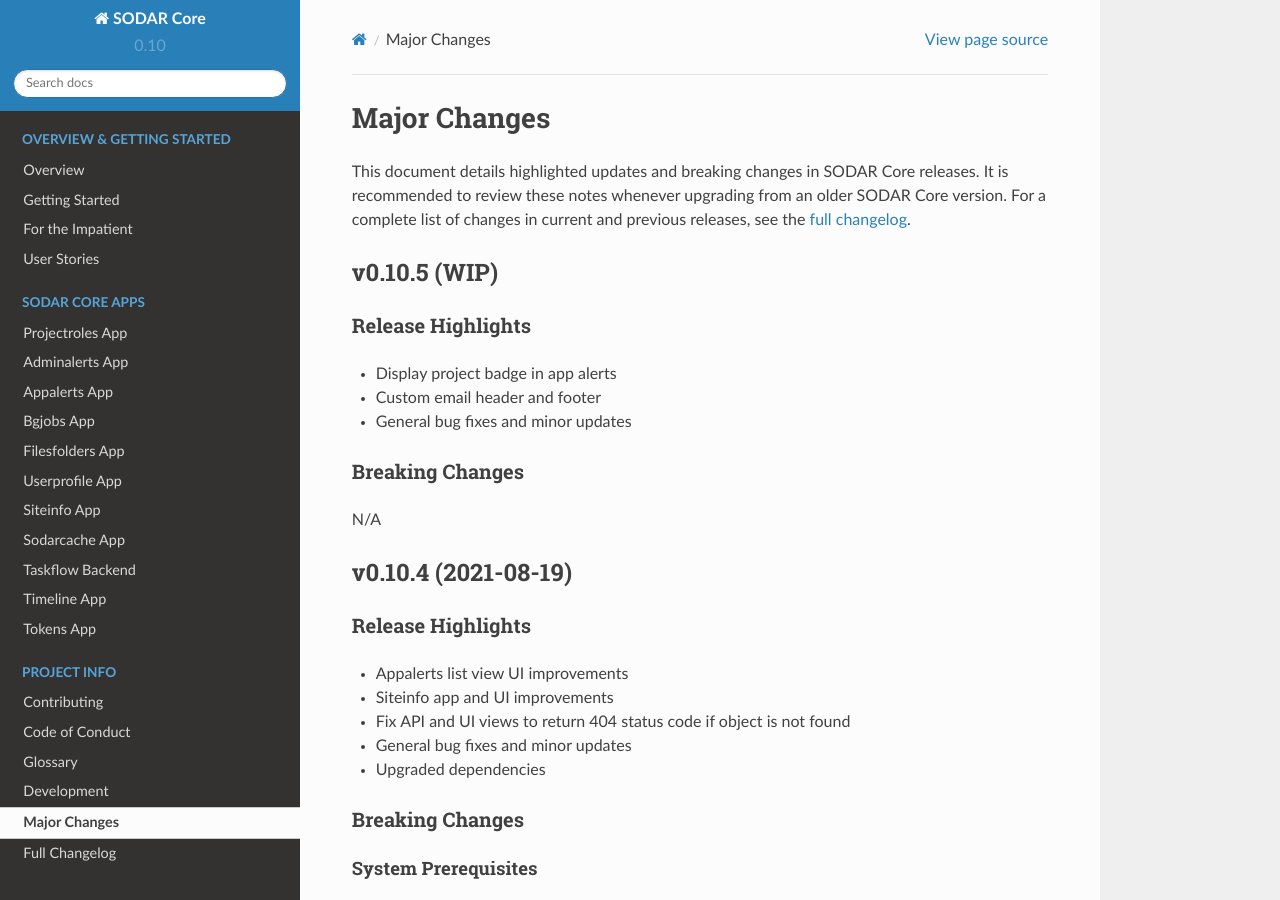
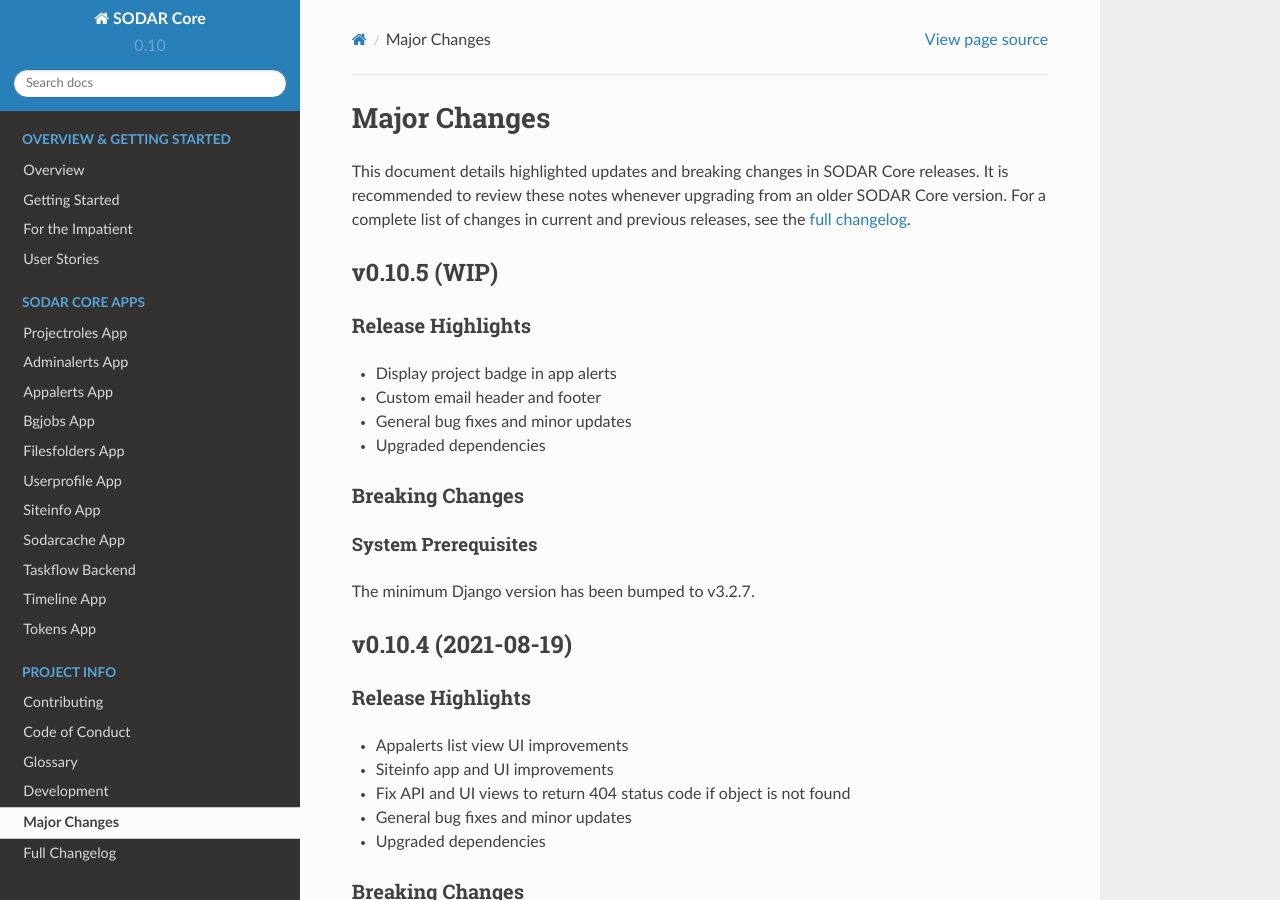
Before and after one commit to bihealth/sodar-core-legacy, a Sphinx documentation site: the page built from docs/source/major_changes.rst, in a window 1280 px wide and 900 px high. Built offline with Sphinx 7.4.7 and the Read the Docs theme 2.0.0, drawn with Linux system fonts in a browser that asks for light colours.

Commit message:
upgrade to django v3.2.7 (#800)

```diff
--- a/CHANGELOG.rst
+++ b/CHANGELOG.rst
@@ -25,6 +25,7 @@
 
 - **General**
     - Unify app settings label notation (#793)
+    - Upgrade minimum Django version to v3.2.7 (#800)
 - **Appalerts**
     - Improve alert list layout (#790)
 - **Projectroles**
--- a/docs/source/major_changes.rst
+++ b/docs/source/major_changes.rst
@@ -19,11 +19,15 @@
 - Display project badge in app alerts
 - Custom email header and footer
 - General bug fixes and minor updates
+- Upgraded dependencies
 
 Breaking Changes
 ================
 
-N/A
+System Prerequisites
+--------------------
+
+The minimum Django version has been bumped to v3.2.7.
 
 
 v0.10.4 (2021-08-19)
```
Also changed, not shown: 1 other file.
